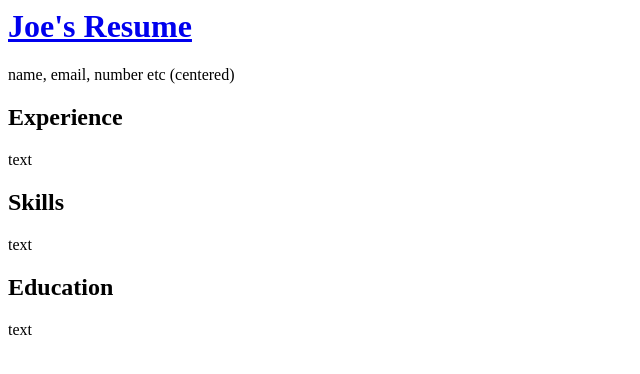
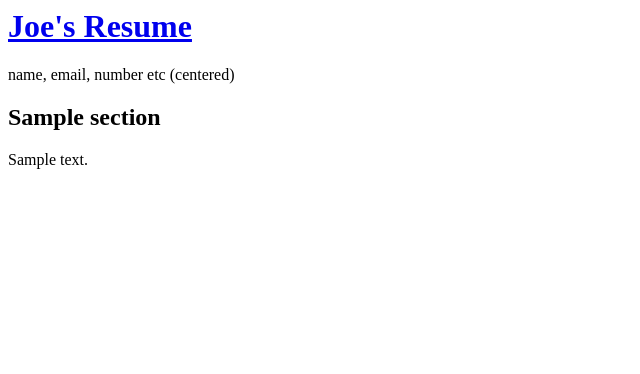
Before and after one commit to JoeFeehily/part2-cv, a Django app: page / in a window 1280 px wide. Shown: the top 374 px of the page, without its empty margins (0-640 px from the left). Run offline with Django 3.2, Linux system fonts and the light colour scheme; tables that the repository leaves empty hold one stand-in row (values such as "Sample post").

Commit message:
Modified views and mainsite.html to display the list of sections I created by order of the id I gave them

```diff
--- a/cvsite/templates/mainsite.html
+++ b/cvsite/templates/mainsite.html
@@ -9,17 +9,11 @@
         <div>
             <p>name, email, number etc (centered)</p>
         </div>
-        <div>
-            <h2>Experience</h2>
-            <p>text</p>
-        </div>
-        <div>
-            <h2>Skills</h2>
-            <p>text</p>
-        </div>
-        <div>
-            <h2>Education</h2>
-            <p>text</p>
-        </div>
+        {% for component in list %}
+            <div>
+                <h2>{{component.title}}</h2>
+                <p>{{component.text|linebreaksbr}}</p>
+            </div>
+        {% endfor %}
     </body>
 </html>
--- a/cvsite/views.py
+++ b/cvsite/views.py
@@ -1,4 +1,6 @@
 from django.shortcuts import render
+from .models import Section
 
 def mainsite(request):
-    return render(request, 'mainsite.html', {})
+    list = Section.objects.order_by('id')
+    return render(request, 'mainsite.html', {'list': list})
```
